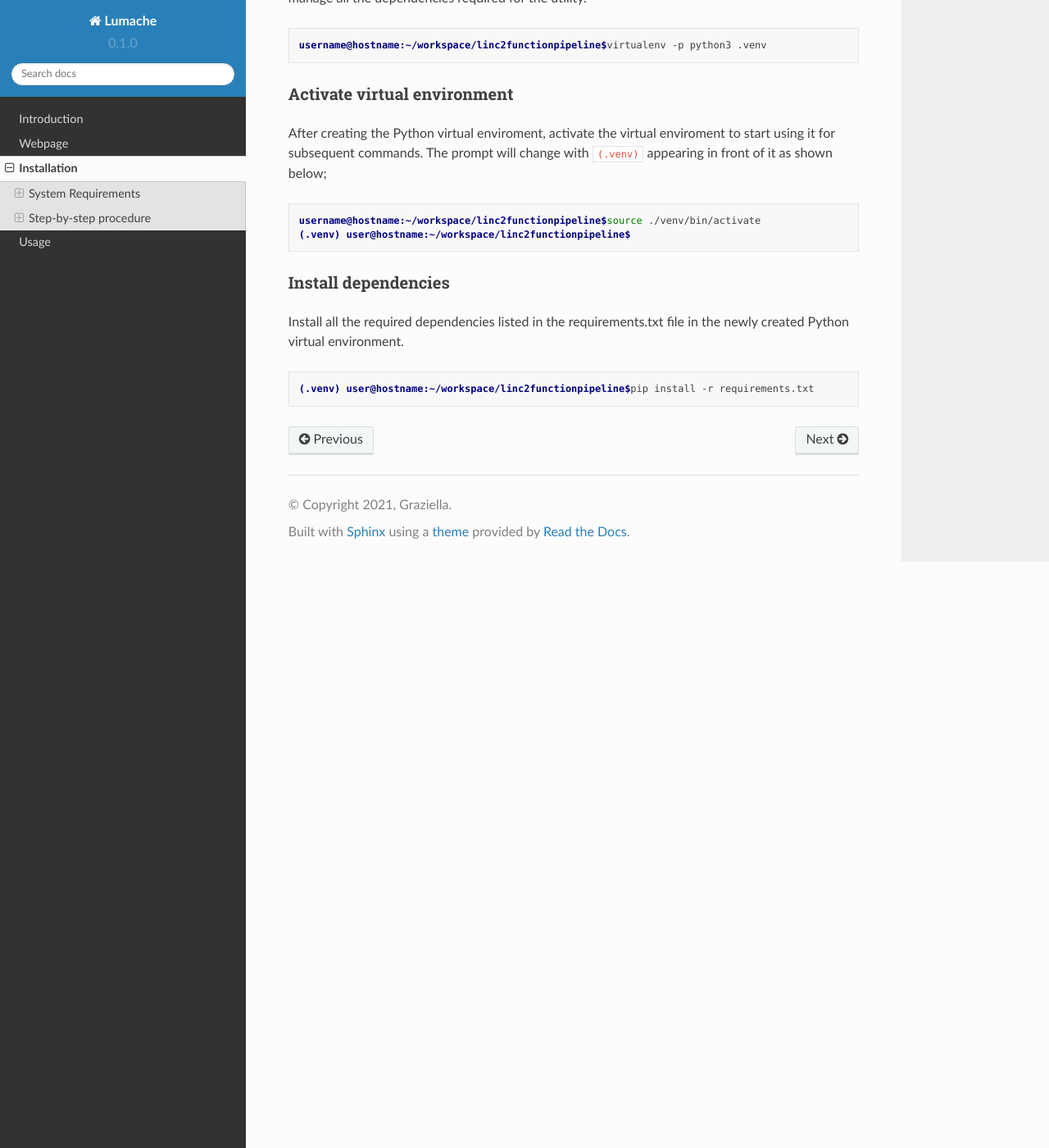
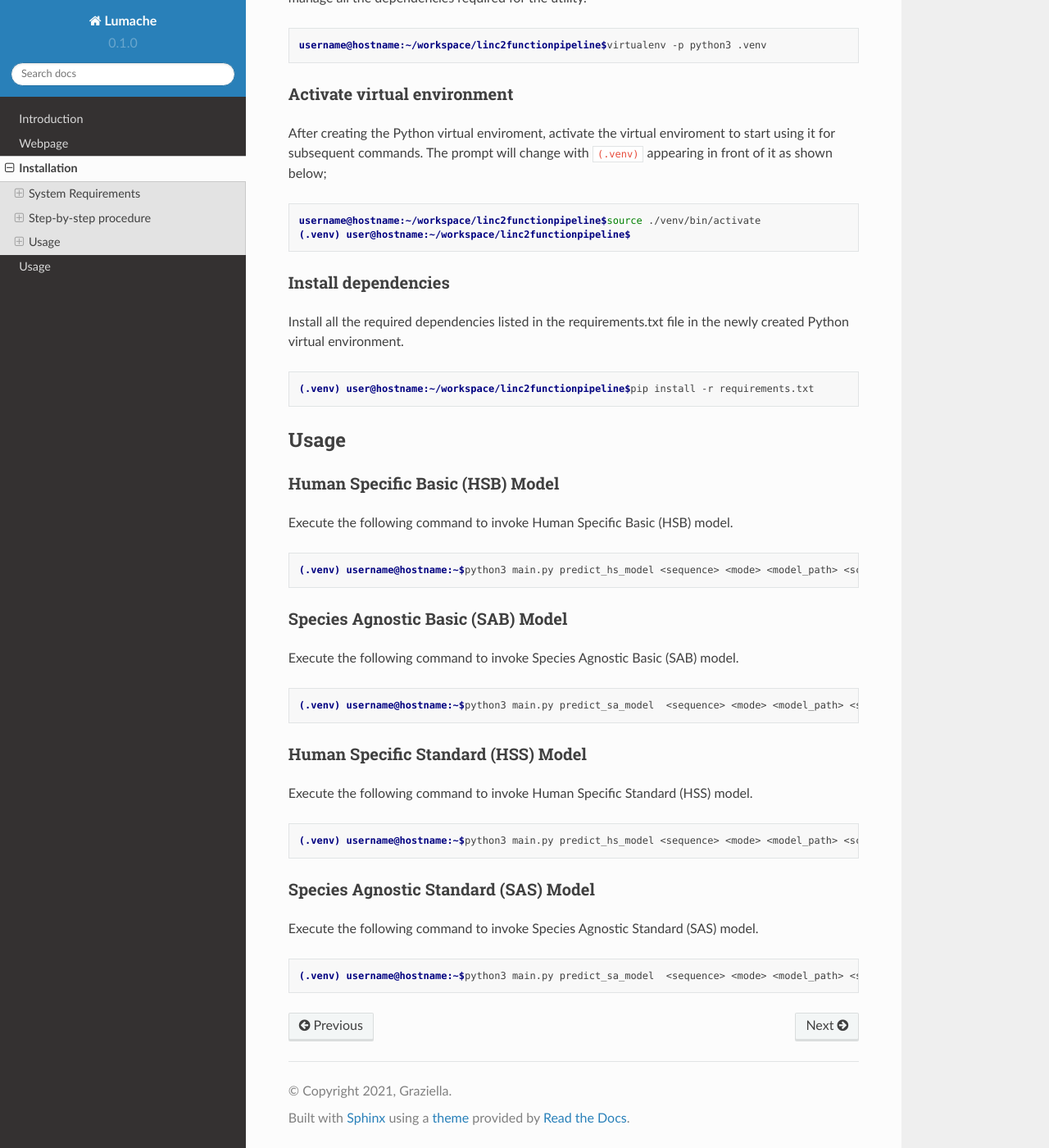
Before and after one commit to ryashpal/linc2function-tutorial, a Sphinx documentation site: the page built from docs/source/install.rst, in a window 1280 px wide and 1400 px high, scrolled down 1656 px. Shown: the whole window at 82% size. Built offline with Sphinx 7.4.7 and the Read the Docs theme 2.0.0, drawn with Linux system fonts in a browser that asks for light colours.

Commit message:
Update install.rst

```diff
--- a/docs/source/install.rst
+++ b/docs/source/install.rst
@@ -94,3 +94,42 @@ Install all the required dependencies listed in the requirements.txt file in the
 .. code-block:: console
 
     (.venv) user@hostname:~/workspace/linc2functionpipeline$pip install -r requirements.txt
+
+Usage
+~~~~~
+
+Human Specific Basic (HSB) Model
+""""""""""""""""""""""""""""""""
+
+Execute the following command to invoke Human Specific Basic (HSB) model.
+
+.. code-block:: console
+
+    (.venv) username@hostname:~$python3 main.py predict_hs_model <sequence> <mode> <model_path> <scalers_path>
+
+Species Agnostic Basic (SAB) Model
+""""""""""""""""""""""""""""""""""
+
+Execute the following command to invoke Species Agnostic Basic (SAB) model.
+
+.. code-block:: console
+
+    (.venv) username@hostname:~$python3 main.py predict_sa_model  <sequence> <mode> <model_path> <scalers_path>
+
+Human Specific Standard (HSS) Model
+""""""""""""""""""""""""""""""""
+
+Execute the following command to invoke Human Specific Standard (HSS) model.
+
+.. code-block:: console
+
+    (.venv) username@hostname:~$python3 main.py predict_hs_model <sequence> <mode> <model_path> <scalers_path>
+
+Species Agnostic Standard (SAS) Model
+""""""""""""""""""""""""""""""""""
+
+Execute the following command to invoke Species Agnostic Standard (SAS) model.
+
+.. code-block:: console
+
+    (.venv) username@hostname:~$python3 main.py predict_sa_model  <sequence> <mode> <model_path> <scalers_path>
```
